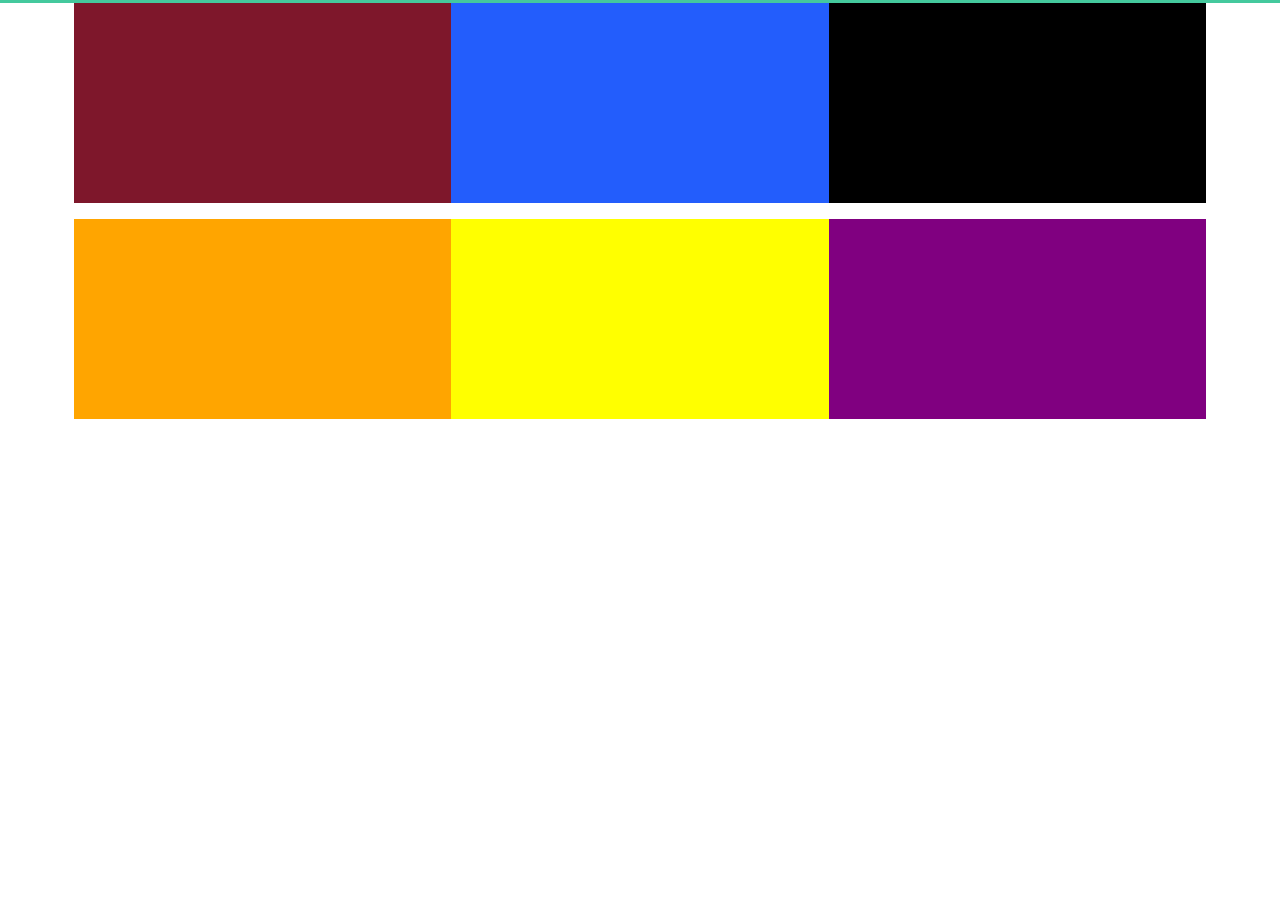
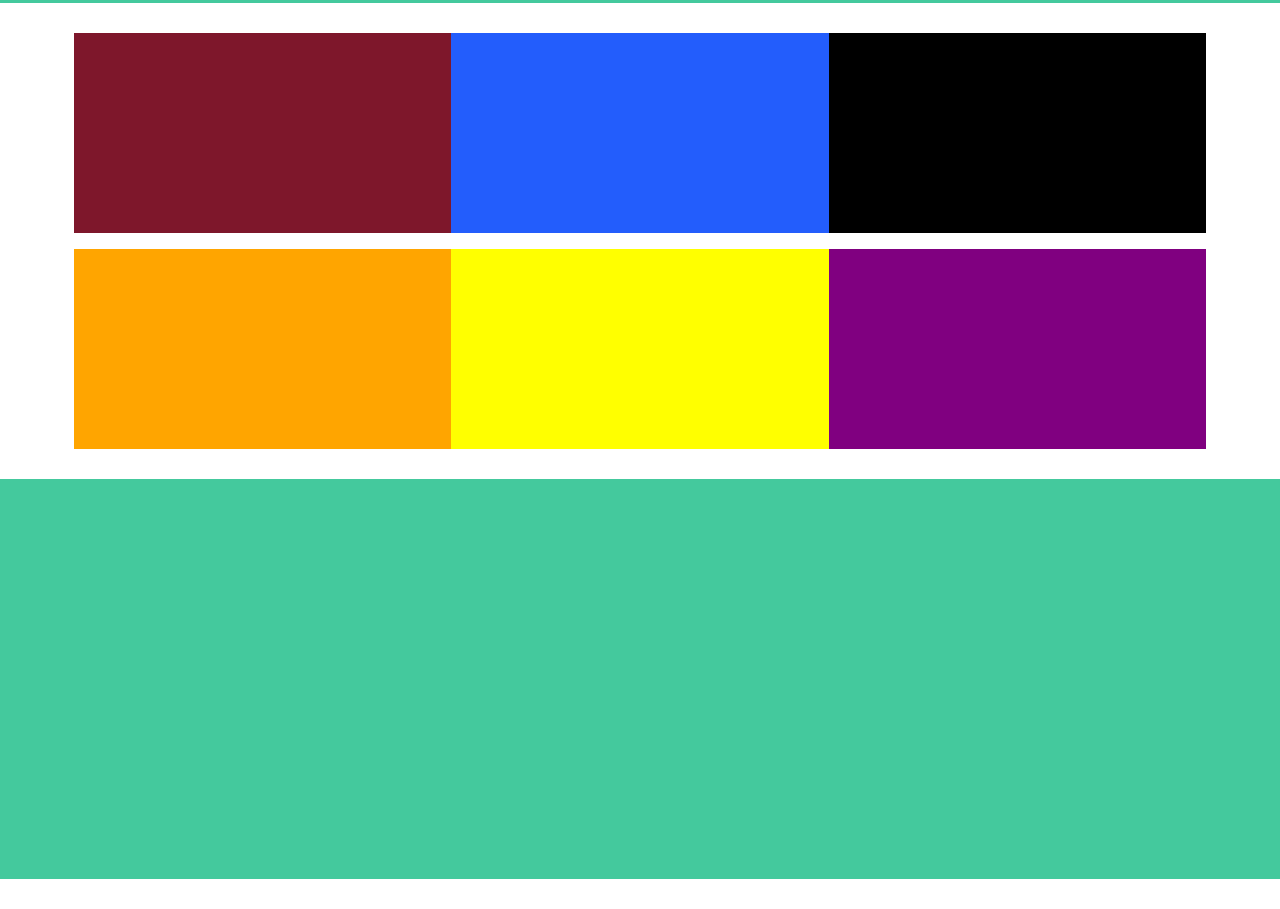
Before and after one commit to alegiunt99/html-css-bootstrap-freelancer, a plain HTML site: page index.html in a window 1280 px wide. Shown: the part 424-1333 px from the top of the page. Before the commit the page ends 843 px from the top, so only its background shows below. Drawn offline with nearby package versions, Linux system fonts and the light colour scheme.

Commit message:
Terza sezione

```diff
--- a/css/style.css
+++ b/css/style.css
@@ -1,4 +1,8 @@
 /* utilities */
+
+section {
+  margin-bottom: 30px;
+}
 
 .color-white {
   color: white;
--- a/index.html
+++ b/index.html
@@ -62,7 +62,12 @@
 
     <!-- Sezione 3: ABOUT -->
     <section>
-
+        <div class="container-fluid">
+            <div class="row bg-greenblue height-400px justify-content-center">
+                <div class="col">
+                </div>
+            </div>
+        </div>
     </section>
 
 
```
